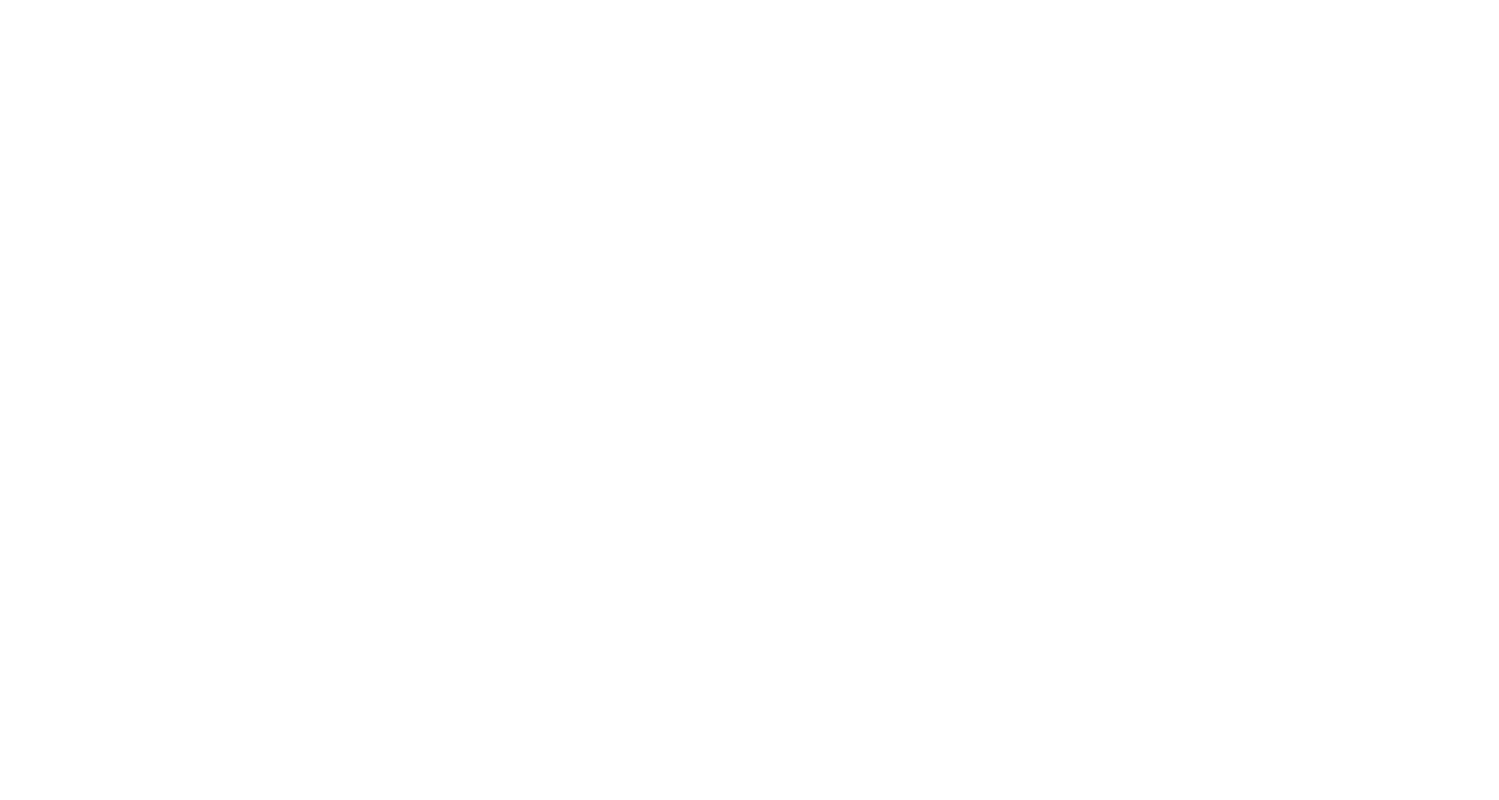
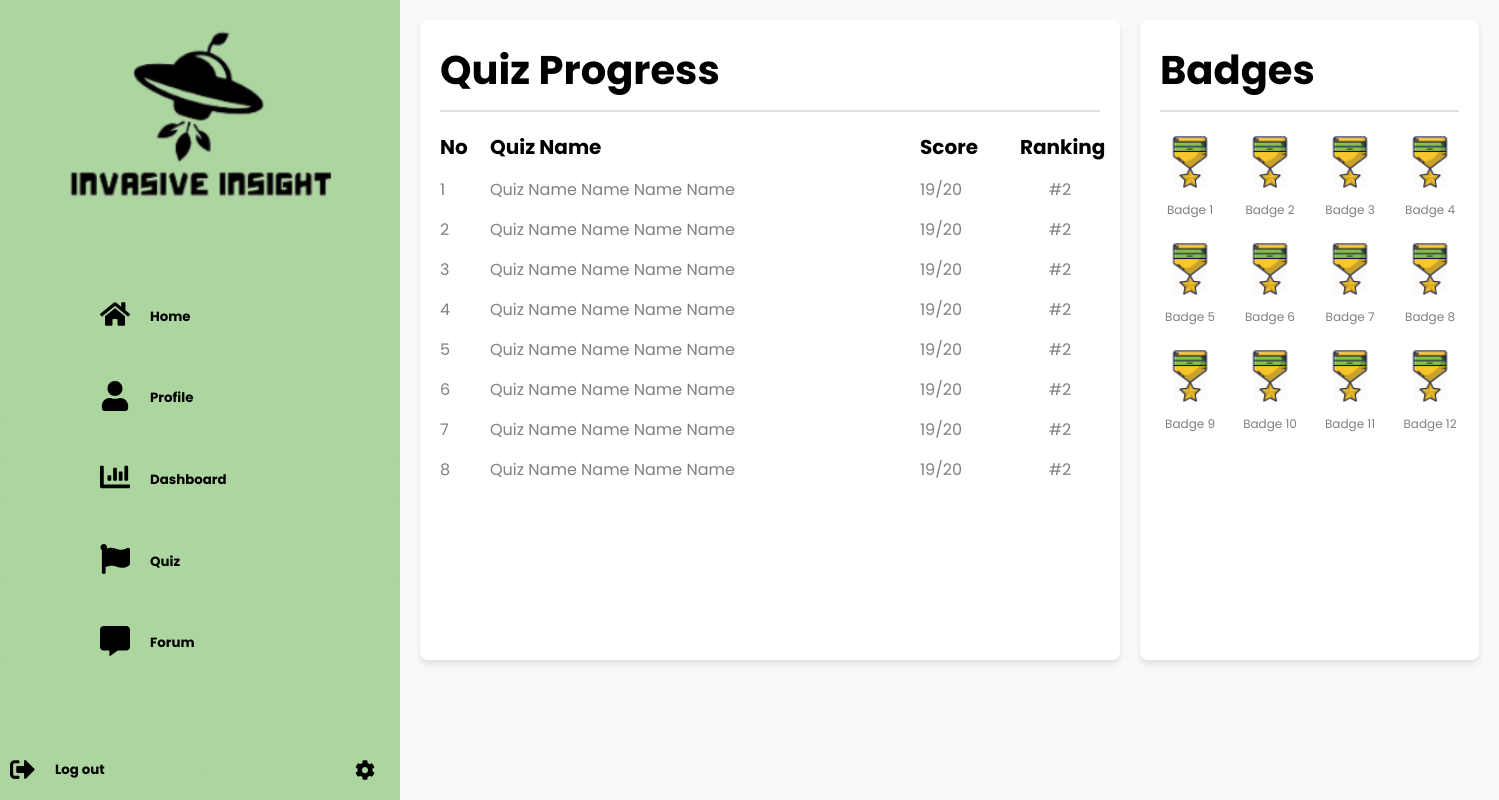
Before and after one commit to Kaiyin-412/invasive_insight_front-end, a React (Create React App) app: page /dashboard in a window 1280 px wide. Before the commit this address had no page. Shown: the whole page, 1499 px wide, since content can reach past the window. Built offline with nearby package versions, Linux system fonts and the light colour scheme.

Commit message:
Dashboard Page added

```diff
--- a/package.json
+++ b/package.json
@@ -8,10 +8,10 @@
     "@testing-library/user-event": "^13.5.0",
     "react": "^18.3.1",
     "react-dom": "^18.3.1",
-    "react-icons": "^5.3.0",
+    "react-icons": "^5.4.0",
     "react-otp-input": "^3.1.1",
     "react-router-dom": "^6.27.0",
-    "react-scripts": "5.0.1",
+    "react-scripts": "^5.0.1",
     "web-vitals": "^2.1.4"
   },
   "scripts": {
--- a/src/App.js
+++ b/src/App.js
@@ -10,6 +10,7 @@ import ForumPage from './Main_frame/Forum_frame/Forum_page';
 import QuizList from './Main_frame/QuizList_frame/QuizListAll/QuizListAll';
 import { BrowserRouter as Router,Route,Routes } from 'react-router-dom';
 import { FontSizeProvider } from './FontSize/FontSizeContext';
+import DashboardPage from './Main_frame/Dashboard_frame/DashboardPage';
 
 // for debug
 // import SideBar from './Main_frame/SideBar/SideBar';
@@ -31,6 +32,7 @@ function App() {
         <Route path="/LandingPage/QuizList" element={<QuizList/>}/>
         {/* <Route path="/SideBar" element={<SideBar/>}/>
         <Route path="/Settings" element={<Settings/>}/> */}
+        <Route path="/dashboard" element={<DashboardPage />} />
       </Routes>
     </Router>
   </FontSizeProvider>
--- /dev/null
+++ b/src/Main_frame/Dashboard_frame/DashboardPage.css
@@ -0,0 +1,110 @@
+.dashboard-container {
+    display: flex;
+  }
+
+  .dashboard-content {
+    flex-grow: 1;
+    padding: 20px;
+    background-color: #f9f9f9;
+  }
+
+  .dashboard-sections {
+    display: flex;
+    gap: 20px;
+    align-items: flex-start;
+  }
+
+  .dashboard-section {
+    background-color: #fff;
+    border-radius: 8px;
+    padding: 20px;
+    box-shadow: 0 4px 6px rgba(0, 0, 0, 0.1);
+    min-height: 80vh; /* Stretch sections to fill the bottom */
+  }
+
+  .quiz-progress {
+    width: 700px; /* Increased width for Quiz Progress */
+  }
+
+  .badges {
+    width: 339px; /* Badges section width remains the same */
+  }
+
+  /* Headings */
+  .dashboard-section h2 {
+    font-family: 'Poppins', sans-serif;
+    font-size: 40px;
+    font-weight: 600;
+    margin-bottom: 10px;
+  }
+
+  .dashboard-section hr {
+    border: none;
+    border-top: 2px solid #E0E0E0;
+    margin-bottom: 20px;
+  }
+
+  /* Quiz Progress Header */
+  .quiz-progress-header {
+    display: grid;
+    grid-template-columns: 50px 1fr 100px 80px; /* Adjust column widths */
+    font-family: 'Poppins', sans-serif;
+    font-size: 20px;
+    font-weight: 600;
+    margin-bottom: 15px;
+    color: #000; /* Black for titles */
+    text-align: left; /* Left-align all headers by default */
+  }
+
+  .quiz-progress-header span:last-child {
+    text-align: right; /* Align the "Ranking" header to the right */
+  }
+
+
+
+  .quiz-progress-list {
+    display: flex;
+    flex-direction: column;
+    gap: 15px;
+  }
+
+  .quiz-item {
+    display: grid;
+    grid-template-columns: 50px 1fr 100px 80px; /* Align content to match header */
+    font-family: 'Poppins', sans-serif;
+    font-size: 16px;
+    font-weight: 400;
+    color: #808080; /* Grey color for content */
+  }
+
+  .quiz-item span:last-child {
+    text-align: right; /* Align the "Ranking" values to the right */
+  }
+
+  .quiz-item span:nth-child(4) {
+    text-align: center; /* Center-align the "Ranking" values */
+  }
+  /* Badges Grid */
+  .badges-grid {
+    display: grid;
+    grid-template-columns: repeat(4, 1fr);
+    gap: 20px; /* Add more space between badges */
+  }
+
+  .badge-item {
+    text-align: center;
+  }
+
+  .badge-item img {
+    width: 60px;
+    height: 60px;
+    object-fit: contain;
+  }
+
+  .badge-item p {
+    font-family: 'Poppins', sans-serif;
+    font-size: 12px;
+    font-weight: 400;
+    color: #808080; /* Grey color for badge text */
+    margin-top: 5px;
+  }
--- a/src/Main_frame/Dashboard_frame/DashboardPage.js
+++ b/src/Main_frame/Dashboard_frame/DashboardPage.js
@@ -1,16 +1,54 @@
-import React from 'react'
-import SideBar from '../SideBar/SideBar'
+import React from 'react';
+import SideBar from '../SideBar/SideBar';
+import badgeImage from '../../image/Dashboard_image/badge.png';
+import './DashboardPage.css';
 
 
 function DashboardPage() {
   return (
-    <div>
-        <div>
-            <SideBar/>
+    <div className="dashboard-container">
+      <SideBar />
+      <div className="dashboard-content">
+        <div className="dashboard-sections">
+          {/* Quiz Progress Section */}
+          <div className="dashboard-section quiz-progress">
+            <h2>Quiz Progress</h2>
+            <hr />
+            <div className="quiz-progress-header">
+              <span>No</span>
+              <span>Quiz Name</span>
+              <span>Score</span>
+              <span>Ranking</span>
+            </div>
+            <div className="quiz-progress-list">
+              {Array.from({ length: 8 }).map((_, index) => (
+                <div key={index} className="quiz-item">
+                  <span>{index + 1}</span>
+                  <span>Quiz Name Name Name Name</span>
+                  <span>19/20</span>
+                  <span>#2</span>
+                </div>
+              ))}
+            </div>
+          </div>
+
+          {/* Badges Section */}
+          <div className="dashboard-section badges">
+            <h2>Badges</h2>
+            <hr />
+            <div className="badges-grid">
+              {Array.from({ length: 12 }).map((_, index) => (
+                <div className="badge-item" key={index}>
+                  <img src={badgeImage} alt={`Badge ${index + 1}`} />
+                  <p>Badge {index + 1}</p>
+                </div>
+              ))}
+            </div>
+          </div>
         </div>
-        {/* You can start your code here */}
+      </div>
     </div>
-  )
+  );
 }
 
-export default DashboardPage
+export default DashboardPage;
```
Also changed, not shown: src/image/Dashboard_image/badge.png (added), 1 other file (tests, documents, lock files or other folders).
